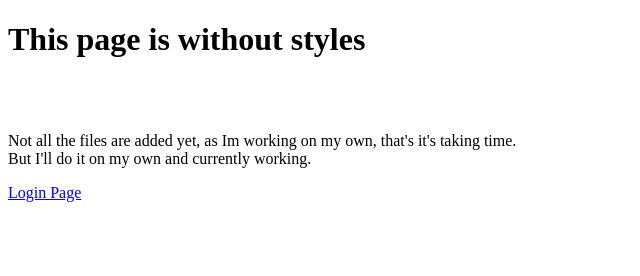
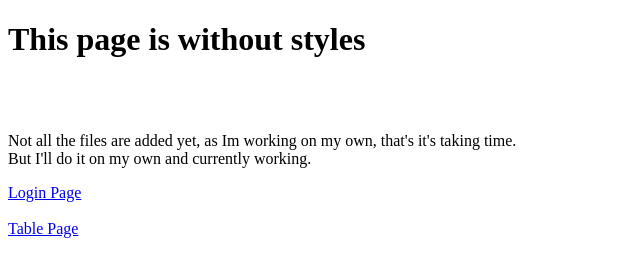
Before and after one commit to tomorrowjis/different_pages, a plain HTML site: page index.html in a window 1280 px wide. Shown: the whole page, without its empty margins (0-640 px from the left). Drawn offline with Linux system fonts and the light colour scheme.

Commit message:
Update index.html

```diff
--- a/index.html
+++ b/index.html
@@ -10,7 +10,8 @@
     <h1>This page is without styles</h1>
     <br><br>
     <p>Not all the files are added yet, as Im working on my own, that's it's taking time.<br> But I'll do it on my own and currently working.</p>
-    <a href="https://tomorrowjis.github.io/login_page/">Login Page</a><br>
+    <a href="https://tomorrowjis.github.io/login_page/">Login Page</a><br><br>
+    <a href="https://tomorrowjis.github.io/table_page/">Table Page</a><br><br>
 
 </body>
 </html>
```
